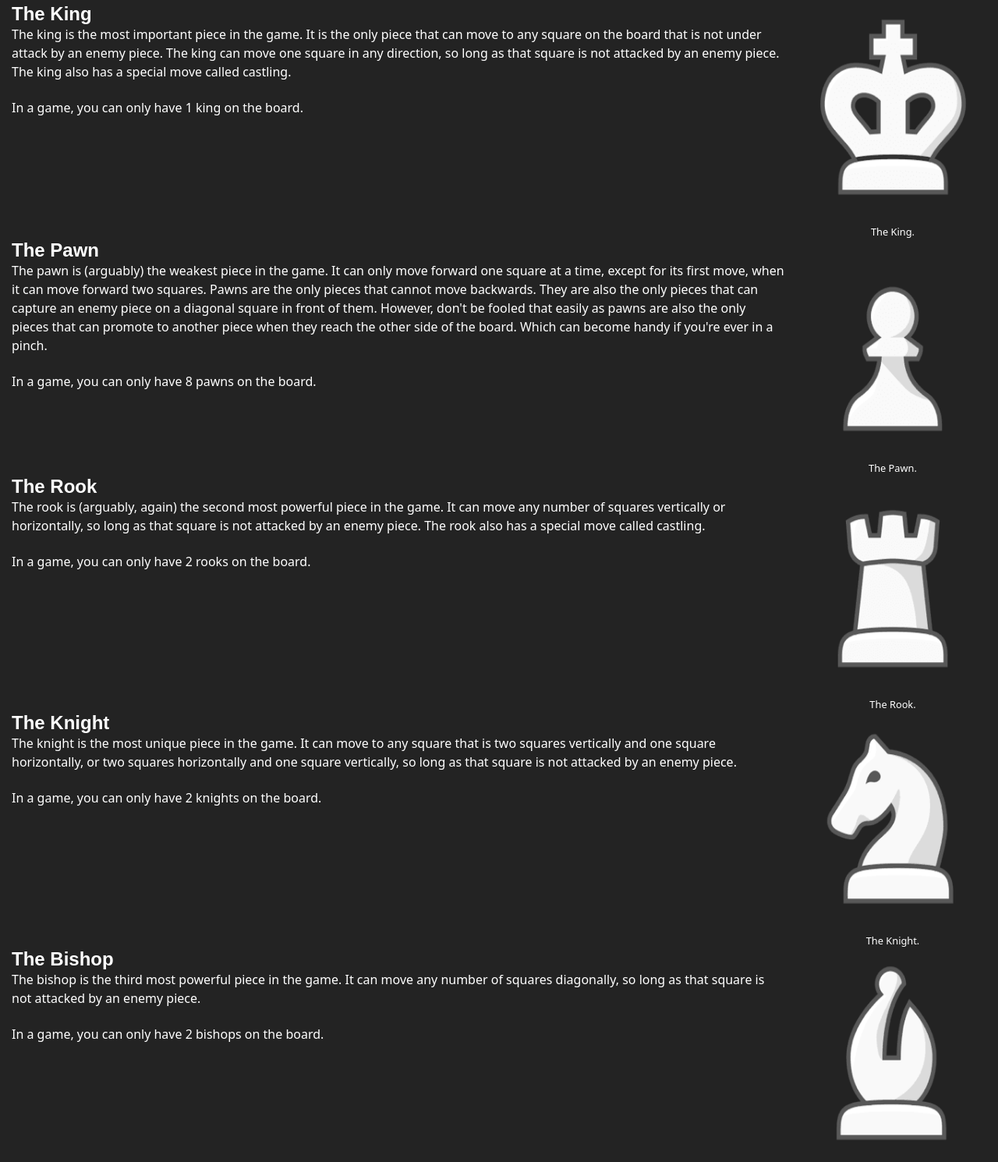
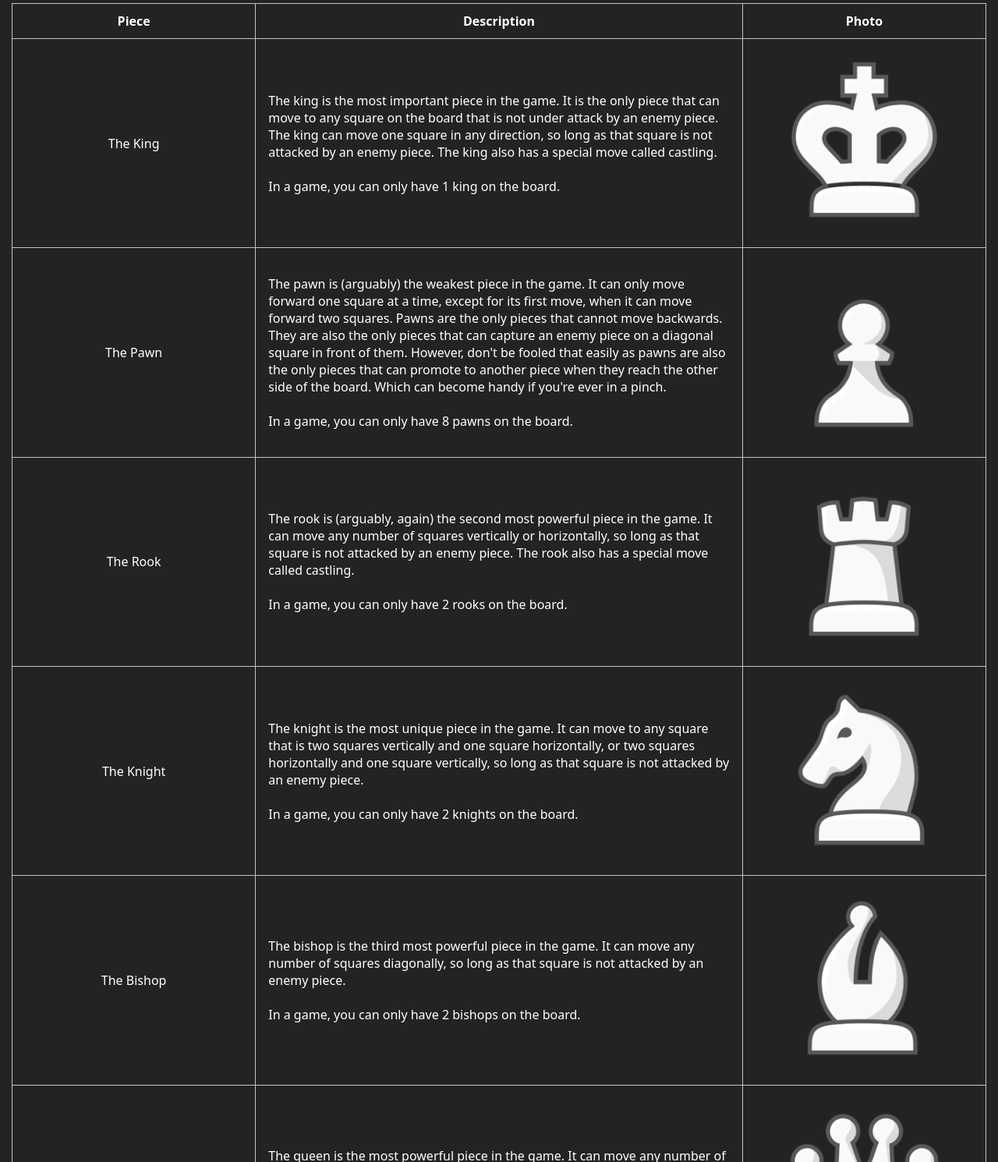
Before and after one commit to MatteuSan/its121l, a plain HTML site: page hernandez_ex1/pieces.html in a window 1280 px wide. Shown: the part 277-1767 px from the top of the page at 78% size. Drawn offline with Linux system fonts and the light colour scheme.

Commit message:
UPDATE: Revise pieces page (add table)

```diff
--- a/hernandez_ex1/pieces.html
+++ b/hernandez_ex1/pieces.html
@@ -18,6 +18,11 @@
             text-decoration: none;
             color: inherit;
         }
+
+        td, th {
+            padding: 0.7rem 1rem;
+            border: 1px solid #c4c4c4;
+        }
     </style>
 </head>
 <body style="height: 100vh; display: flex; flex-flow: column; background: #232323; color: #fff;">
@@ -29,9 +34,9 @@
         <nav>
             <ul style="display: flex; justify-content: end; align-items: center; gap: 1.2rem; list-style: none">
                 <li><a href="./">Home</a></li>
-                <li><a href="./pieces.html">Meet the pieces</a></li>
+                <li style="font-weight: 700;"><a href="./pieces.html">Meet the pieces</a></li>
                 <li><a href="./objectives.html">Objectives</a></li>
-                <li style="font-weight: 700;"><a href="./references.html">References</a></li>
+                <li><a href="./references.html">References</a></li>
             </ul>
         </nav>
     </section>
@@ -42,90 +47,97 @@
         See the roster of pieces in chess and learn about their unique abilities.
     </p>
     <hr style="width: calc(100% - 50px); max-width: 990px; margin: 3rem auto; padding: 1px; background: #6c592b; border: 1px solid #6c592b; border-radius: 50000px"/>
-    <section style="display: flex; flex-flow: row nowrap; justify-content: space-evenly; gap: 1.2rem; margin-bottom: 2rem;">
-        <div style="flex: 1;">
-            <h2 style="font-family: YuGothic, sans-serif">The King</h2>
-            <p style="line-height: 1.5;">
+    <table style="width: 100%; border-collapse: collapse">
+        <tr>
+            <th style="width: 25%">Piece</th>
+            <th style="width: 50%">Description</th>
+            <th style="width: 25%">Photo</th>
+        </tr>
+        <tr>
+            <td style="text-align: center">The King</td>
+            <td>
                 The king is the most important piece in the game. It is the only piece that can move to any square on the board that is not under attack by an enemy piece. The king can move one square in any direction, so long as that square is not attacked by an enemy piece. The king also has a special move called castling.
-            </p>
-            <br>
-            <p style="line-height: 1.5">In a game, you can only have 1 king on the board.</p>
-        </div>
+                <br/><br/>
+                In a game, you can only have 1 king on the board.
+            </td>
+            <td>
                 <figure style="width: 100%; max-width: 240px; margin: 0 auto; flex: 1">
                     <img style="width: 100%; height: 100%; object-fit: fill; object-position: center; border-radius: 0.7rem" src="assets/img/pieces/king.png" alt="The King's piece.">
-            <figcaption style="font-size: 0.8rem; text-align: center; margin-top: 0.5rem">The King.</figcaption>
+                    <!--<figcaption style="font-size: 0.8rem; text-align: center; margin-top: 0.5rem">The King.</figcaption>-->
                 </figure>
-    </section>
-    <section style="display: flex; flex-flow: row nowrap; justify-content: space-evenly; gap: 1.2rem; margin-bottom: 2rem;">
-        <div style="flex: 1;">
-            <h2 style="font-family: YuGothic, sans-serif">The Pawn</h2>
-            <p style="line-height: 1.5;">
+            </td>
+        </tr>
+        <tr>
+            <td style="text-align: center">The Pawn</td>
+            <td>
                 The pawn is (arguably) the weakest piece in the game. It can only move forward one square at a time, except for its first move, when it can move forward two squares. Pawns are the only pieces that cannot move backwards. They are also the only pieces that can capture an enemy piece on a diagonal square in front of them. However, don't be fooled that easily as pawns are also the only pieces that can promote to another piece when they reach the other side of the board. Which can become handy if you're ever in a pinch.
-            </p>
-            <br>
-            <p style="line-height: 1.5">In a game, you can only have 8 pawns on the board.</p>
-        </div>
+                <br/><br/>
+                In a game, you can only have 8 pawns on the board.
+            </td>
+            <td>
                 <figure style="width: 100%; max-width: 240px; margin: 0 auto; flex: 1">
                     <img style="width: 100%; height: 100%; object-fit: fill; object-position: center; border-radius: 0.7rem" src="assets/img/pieces/pawn.png" alt="The Pawn's piece.">
-            <figcaption style="font-size: 0.8rem; text-align: center; margin-top: 0.5rem">The Pawn.</figcaption>
+                    <!--<figcaption style="font-size: 0.8rem; text-align: center; margin-top: 0.5rem">The Pawn.</figcaption>-->
                 </figure>
-    </section>
-    <section style="display: flex; flex-flow: row nowrap; justify-content: space-evenly; gap: 1.2rem; margin-bottom: 2rem;">
-        <div style="flex: 1;">
-            <h2 style="font-family: YuGothic, sans-serif">The Rook</h2>
-            <p style="line-height: 1.5;">
+            </td>
+        </tr>
+        <tr>
+            <td style="text-align: center">The Rook</td>
+            <td>
                 The rook is (arguably, again) the second most powerful piece in the game. It can move any number of squares vertically or horizontally, so long as that square is not attacked by an enemy piece. The rook also has a special move called castling.
-            </p>
-            <br>
-            <p style="line-height: 1.5">In a game, you can only have 2 rooks on the board.</p>
-        </div>
+                <br/><br/>
+                In a game, you can only have 2 rooks on the board.
+            </td>
+            <td>
                 <figure style="width: 100%; max-width: 240px; margin: 0 auto; flex: 1">
                     <img style="width: 100%; height: 100%; object-fit: fill; object-position: center; border-radius: 0.7rem" src="assets/img/pieces/rook.png" alt="The Rook's piece.">
-            <figcaption style="font-size: 0.8rem; text-align: center; margin-top: 0.5rem">The Rook.</figcaption>
+                    <!--<figcaption style="font-size: 0.8rem; text-align: center; margin-top: 0.5rem">The Rook.</figcaption>-->
                 </figure>
-    </section>
-    <section style="display: flex; flex-flow: row nowrap; justify-content: space-evenly; gap: 1.2rem; margin-bottom: 2rem;">
-        <div style="flex: 1;">
-            <h2 style="font-family: YuGothic, sans-serif">The Knight</h2>
-            <p style="line-height: 1.5;">
+            </td>
+        </tr>
+        <tr>
+            <td style="text-align: center">The Knight</td>
+            <td>
                 The knight is the most unique piece in the game. It can move to any square that is two squares vertically and one square horizontally, or two squares horizontally and one square vertically, so long as that square is not attacked by an enemy piece.
-            </p>
-            <br>
-            <p style="line-height: 1.5">In a game, you can only have 2 knights on the board.</p>
-        </div>
+                <br/><br/>
+                In a game, you can only have 2 knights on the board.
+            </td>
+            <td>
                 <figure style="width: 100%; max-width: 240px; margin: 0 auto; flex: 1">
                     <img style="width: 100%; height: 100%; object-fit: fill; object-position: center; border-radius: 0.7rem" src="assets/img/pieces/knight.png" alt="The Knight's piece.">
-            <figcaption style="font-size: 0.8rem; text-align: center; margin-top: 0.5rem">The Knight.</figcaption>
+                    <!--<figcaption style="font-size: 0.8rem; text-align: center; margin-top: 0.5rem">The Knight.</figcaption>-->
                 </figure>
-    </section>
-    <section style="display: flex; flex-flow: row nowrap; justify-content: space-evenly; gap: 1.2rem; margin-bottom: 2rem;">
-        <div style="flex: 1;">
-            <h2 style="font-family: YuGothic, sans-serif">The Bishop</h2>
-            <p style="line-height: 1.5;">
+            </td>
+        </tr>
+        <tr>
+            <td style="text-align: center">The Bishop</td>
+            <td>
                 The bishop is the third most powerful piece in the game. It can move any number of squares diagonally, so long as that square is not attacked by an enemy piece.
-            </p>
-            <br>
-            <p style="line-height: 1.5">In a game, you can only have 2 bishops on the board.</p>
-        </div>
+                <br/><br/>
+                In a game, you can only have 2 bishops on the board.
+            </td>
+            <td>
                 <figure style="width: 100%; max-width: 240px; margin: 0 auto; flex: 1">
                     <img style="width: 100%; height: 100%; object-fit: fill; object-position: center; border-radius: 0.7rem" src="assets/img/pieces/bishop.png" alt="The Bishop's piece.">
-            <figcaption style="font-size: 0.8rem; text-align: center; margin-top: 0.5rem">The Bishop.</figcaption>
+                    <!--<figcaption style="font-size: 0.8rem; text-align: center; margin-top: 0.5rem">The Bishop.</figcaption>-->
                 </figure>
-    </section>
-    <section style="display: flex; flex-flow: row nowrap; justify-content: space-evenly; gap: 1.2rem; margin-bottom: 2rem;">
-        <div style="flex: 1;">
-            <h2 style="font-family: YuGothic, sans-serif">The Queen</h2>
-            <p style="line-height: 1.5;">
+            </td>
+        </tr>
+        <tr>
+            <td style="text-align: center">The Queen</td>
+            <td>
                 The queen is the most powerful piece in the game. It can move any number of squares vertically, horizontally, or diagonally, so long as that square is not attacked by an enemy piece.
-            </p>
-            <br>
-            <p style="line-height: 1.5">In a game, you can only have 1 queen on the board.</p>
-        </div>
+                <br/><br/>
+                In a game, you can only have 1 queen on the board.
+            </td>
+            <td>
                 <figure style="width: 100%; max-width: 240px; margin: 0 auto; flex: 1">
                     <img style="width: 100%; height: 100%; object-fit: fill; object-position: center; border-radius: 0.7rem" src="assets/img/pieces/queen.png" alt="The Queen's piece.">
-            <figcaption style="font-size: 0.8rem; text-align: center; margin-top: 0.5rem">The Queen.</figcaption>
+                    <!--<figcaption style="font-size: 0.8rem; text-align: center; margin-top: 0.5rem">The Queen.</figcaption>-->
                 </figure>
-    </section>
+            </td>
+        </tr>
+    </table>
     <section style="display: flex; flex-flow: row nowrap; justify-content: space-evenly; gap: 1.2rem; margin-bottom: 2rem;">
         <div style="flex: 1;">
             <h2 style="font-family: YuGothic, sans-serif">KEEP IN MIND!</h2>
```
Lines whose indentation alone changed are shown as unchanged.
